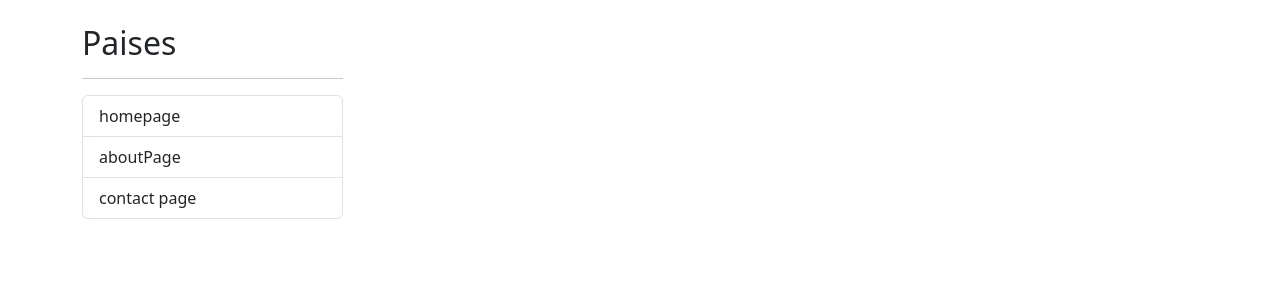
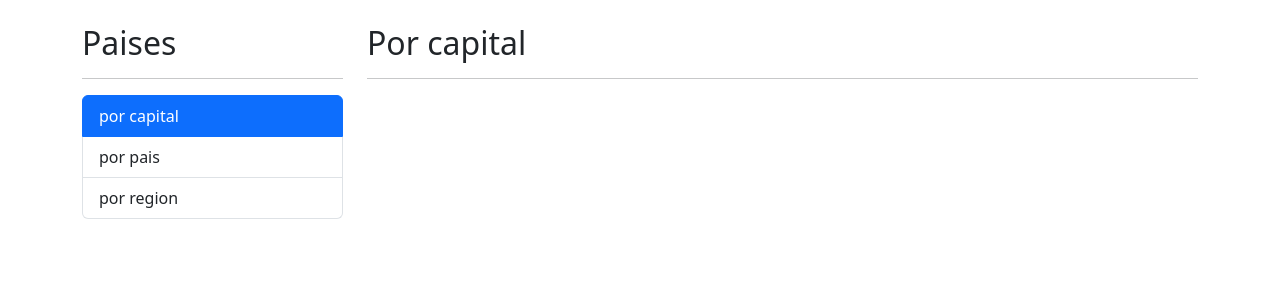
Before and after one commit to jaime-99/CountryApp, an Angular app: page /countries/by-capital in a window 1280 px wide. Before the commit this address led to /. Shown: the top 300 px of the page. Built offline with nearby package versions, Linux system fonts and the light colour scheme.

Commit message:
funcionando todo, falta detalle

```diff
--- a/src/app/countries/countries.module.ts
+++ b/src/app/countries/countries.module.ts
@@ -4,13 +4,20 @@ import { ByCapitalPageComponent } from './pages/byCapitalPage/byCapitalPage.comp
 import { ByCountryPageComponent } from './pages/byCountryPage/byCountryPage.component';
 import { ByRegionPageComponent } from './pages/byRegionPage/byRegionPage.component';
 import { CountryPageComponent } from './pages/CountryPage/CountryPage.component';
+import { countriesRoutingModule } from './countries-routing.module';
+import { SharedModule } from '../shared/shared.module';
 
 
 
 @NgModule({
-  declarations: [ByCapitalPageComponent,ByCountryPageComponent,ByRegionPageComponent,CountryPageComponent],
+  declarations: [ByCapitalPageComponent,
+    ByCountryPageComponent,
+    ByRegionPageComponent,
+    CountryPageComponent],
   imports: [
-    CommonModule
+    CommonModule,
+    countriesRoutingModule, //se importa, porque este se usa en el lazu load en el modulo app.rotuing.mdoule
+
   ]
 })
 export class CountriesModule { }
--- a/src/app/countries/pages/byCapitalPage/byCapitalPage.component.html
+++ b/src/app/countries/pages/byCapitalPage/byCapitalPage.component.html
@@ -1 +1,19 @@
-<p>byCapitalPage works!</p>,
+<h2>Por capital</h2>
+
+<hr>
+
+<div class="row">
+
+  <div class="col">
+
+    <!-- <input class="form-control" type="text"> -->
+
+
+  </div>
+</div>
+
+<div class="row">
+  <div class="col">
+
+  </div>
+</div>
--- a/src/app/shared/components/ejemplo/sidebar.component.html
+++ b/src/app/shared/components/ejemplo/sidebar.component.html
@@ -5,15 +5,26 @@
 <div class="list-group">
 
 
-  <li class="list-group-item" routerLink="" routerLinkActive="active"
+  <!-- <li class="list-group-item" routerLink="" routerLinkActive="active"
   [routerLinkActiveOptions]="{exact:true}" >
   homepage
   </li>
-  <li class="list-group-item" routerLink="/about" routerLinkActive="active" >
+  <li class="list-group-item" routerLink="about" routerLinkActive="active" >
     aboutPage
   </li>
-  <li class="list-group-item" routerLink="/contact" routerLinkActive="active" >
+  <li class="list-group-item" routerLink="contact" routerLinkActive="active" >
     contact page
+  </li> -->
+
+
+  <li class="list-group-item" routerLink="countries/by-capital" routerLinkActive="active" >
+    por capital
+  </li>
+  <li class="list-group-item" routerLink="/countries/by-country" routerLinkActive="active" >
+    por pais
+  </li>
+  <li class="list-group-item" routerLink="/countries/by-region" routerLinkActive="active" >
+    por region
   </li>
 
 </div>
--- /dev/null
+++ b/src/app/shared/components/searchBox/searchBox.component.css
@@ -0,0 +1,3 @@
+:host {
+  display: block;
+}
--- /dev/null
+++ b/src/app/shared/components/searchBox/searchBox.component.html
@@ -0,0 +1 @@
+<input class="form-control" type="text">
```
Also changed, not shown: src/app/app.rouitng.module.ts (+2 -5 lines), src/app/countries/countries-routing.module.ts (+20 -9 lines), src/app/shared/components/searchBox/searchBox.component.ts (added, +16 -0 lines), src/app/shared/shared.module.ts (+5 -2 lines).
